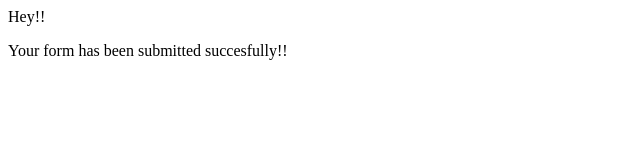
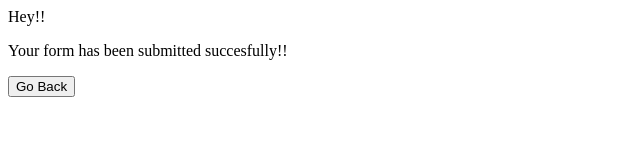
Before and after one commit to omkarsk98/Netlify-Sample, a plain HTML site: page success.html in a window 1280 px wide. Shown: the whole page, without its empty margins (0-640 px from the left). Drawn offline with Linux system fonts and the light colour scheme.

Commit message:
Go Back added to success page

```diff
--- a/success.html
+++ b/success.html
@@ -8,6 +8,9 @@
         Hey!!
       </p>
       <p>Your form has been submitted succesfully!!</p>
+      <a href="index.html">
+      <button>Go Back</button>
+      </a>
     </div>
   </body>
 </html>
```
